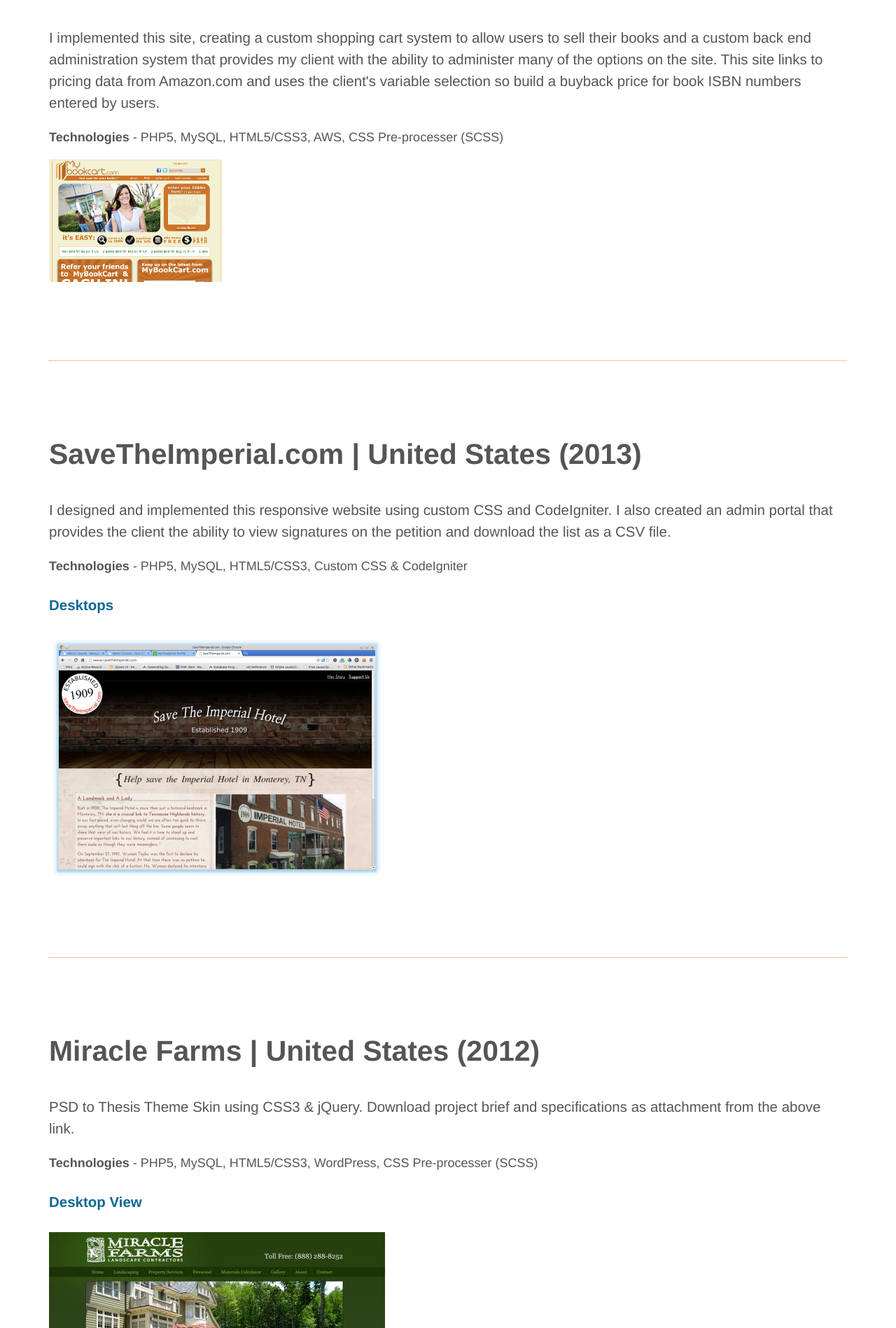
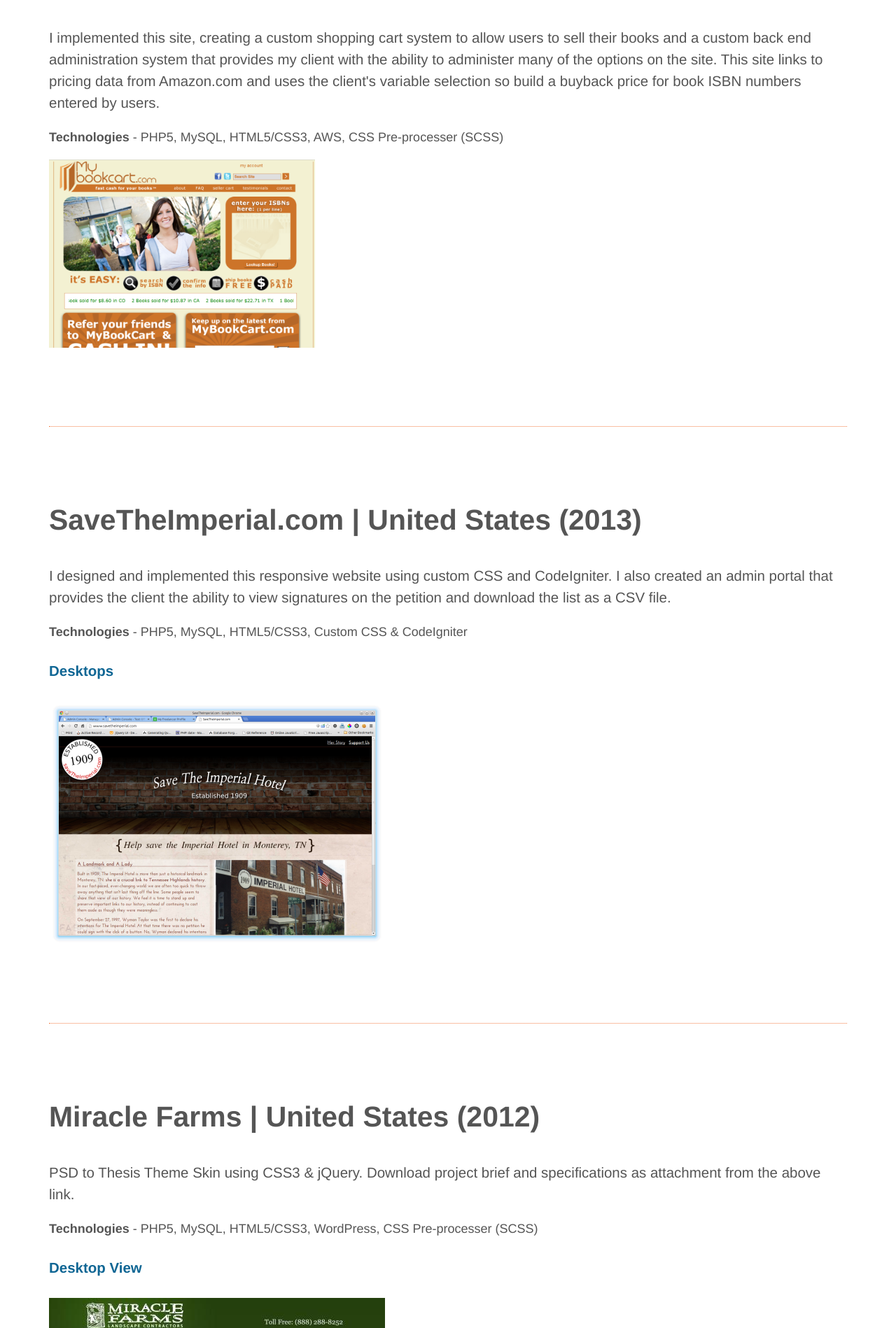
Before and after one commit to kvss1992/kvss1992.github.io, a Jekyll site: the page built from work/index.html, in a window 1280 px wide. Shown: the part 581-2479 px from the top of the page at 70% size. Built offline with Jekyll 4.4.1, drawn with Linux system fonts in a browser that asks for light colours; nearby versions of some CDN libraries.

Commit message:
Updated style.css

```diff
--- a/css/style.css
+++ b/css/style.css
@@ -343,18 +343,11 @@ footer p{
 .showcaseImages{
 	margin: 10px 0;
 	overflow: hidden;
-	width:65%;
-	display: block;
-	margin-left: auto;
-	margin-right: auto
 }
 
 .showcase__image{
-	/* float:left; */
-	width:65%;
-	display: block;
-	margin-left: auto;
-	margin-right: auto
+	float:right;
+	width:33.333%;
 }
 
 @media (min-width: 1180px){
```
